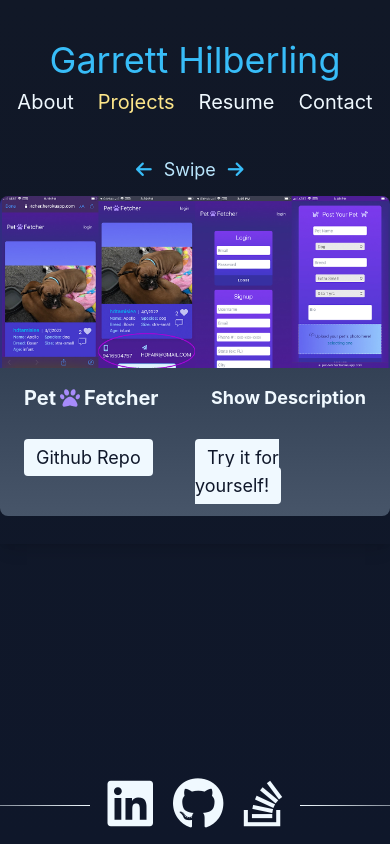
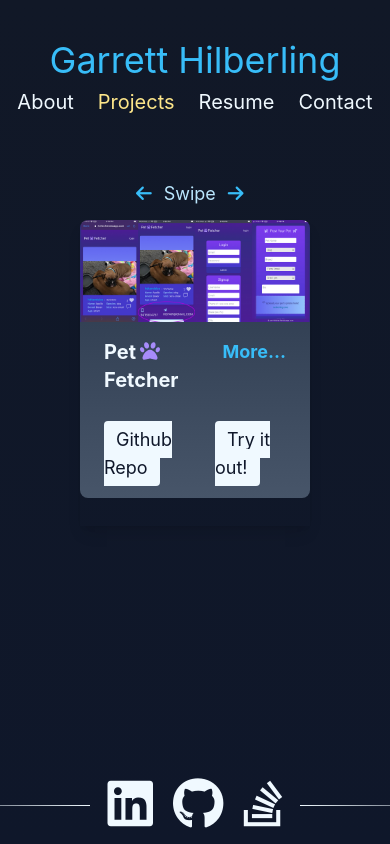
Before and after one commit to garretthilberling/hilberling-react-portfolio, a React (Create React App) app: page / in a window 390 px wide. Built offline with nearby package versions, Linux system fonts and the light colour scheme; what tw-elements would draw is missing.

Commit message:
fixed issue with buttons for mobile

```diff
--- a/package.json
+++ b/package.json
@@ -16,6 +16,7 @@
     "react": "^18.1.0",
     "react-chartjs-2": "^4.1.0",
     "react-dom": "^18.1.0",
+    "react-router-dom": "^6.3.0",
     "react-scripts": "5.0.1",
     "tw-elements": "^1.0.0-alpha12",
     "web-vitals": "^2.1.4"
--- a/src/App.js
+++ b/src/App.js
@@ -9,12 +9,10 @@ import Footer from './components/Footer';
 function App() {
   const [categories] = useState([
     {
-      name: 'projects',
-      description: "Here are the applications I have built so far, including some group projects."
+      name: 'projects'
     },
     {
-      name: 'resume',
-      description: 'Here is my resume!'
+      name: 'resume'
     }
   ]);
 
--- a/src/components/About/index.js
+++ b/src/components/About/index.js
@@ -19,7 +19,7 @@ function About({ aboutSelected }) {
             icon: faSmile,
             point:
             <>
-                <p>My passion is creating apps through the <span className="text-sky-300 font-semibold">perspective of the user</span>.  I love creating logic users can interact with directly using JavaScript. My favorite part about developing software is creating an <span className="text-sky-300 font-semibold">experience</span> for the user.</p>
+                My passion is creating apps through the <span className="text-sky-300 font-semibold">perspective of the user</span>.  I love creating logic users can interact with directly using JavaScript. My favorite part about developing software is creating an <span className="text-sky-300 font-semibold">experience</span> for the user.
             </>,
             transition: -40
         },
@@ -27,7 +27,7 @@ function About({ aboutSelected }) {
             icon: faDatabase,
             point:
             <>
-                <p>I really enjoy working with <span className="text-sky-300 font-semibold">databases</span>, and have experience with <span className="text-sky-300 font-semibold">mySQL</span>, <span className="text-sky-300 font-semibold">MongoDB/Mongoose</span>, and <span className="text-sky-300 font-semibold">GraphQL</span>. A well structured <span className="text-sky-300 font-semibold">database architecture</span> that is constructed for optimal performance is just as essential for a satisfying user experience as visual aesthetics.</p>
+                I really enjoy working with <span className="text-sky-300 font-semibold">databases</span>, and have experience with <span className="text-sky-300 font-semibold">mySQL</span>, <span className="text-sky-300 font-semibold">MongoDB/Mongoose</span>, and <span className="text-sky-300 font-semibold">GraphQL</span>. A well structured <span className="text-sky-300 font-semibold">database architecture</span> that is constructed for optimal performance is just as essential for a satisfying user experience as visual aesthetics.
             </>,
             transition: -60
         },
@@ -35,7 +35,7 @@ function About({ aboutSelected }) {
             icon: faCalendarTimes,
             point:
             <>
-              <p>I <span className="text-sky-300 font-semibold">love</span> learning about new languages and technologies. After I am finished with my bootcamp I intend to learn <span className="text-sky-300 font-semibold">C++</span>, <span className="text-sky-300 font-semibold">C#</span>, and <span className="text-sky-300 font-semibold">the .NET framwork</span>.</p>
+              I <span className="text-sky-300 font-semibold">love</span> learning about new languages and technologies. After I am finished with my bootcamp I intend to learn <span className="text-sky-300 font-semibold">C++</span>, <span className="text-sky-300 font-semibold">C#</span>, and <span className="text-sky-300 font-semibold">the .NET framwork</span>.
             </>,
             transition: -80
         },
@@ -43,7 +43,7 @@ function About({ aboutSelected }) {
             icon: faPaw,
             point:
             <>
-               <p>I am a huge fan of <span className="text-sky-300 font-semibold">puppies</span>. It's so bad I even <span className="text-sky-300 font-semibold">led a team</span> in designing an entire application dedicated to them!!</p>
+               I am a huge fan of <span className="text-sky-300 font-semibold">puppies</span>. It's so bad I even <span className="text-sky-300 font-semibold">led a team</span> in designing an entire application dedicated to them!!
             </>,
             transition: -100
         }
--- a/src/components/Nav/index.js
+++ b/src/components/Nav/index.js
@@ -18,12 +18,12 @@ function Nav(props) {
     return (
         <header className="p-5 py-10">
             <div className="flex items-center justify-center mb-2">
-                <h2><a data-testid="link" href="https://github.com/garretthilberling" className="text-4xl text-sky-400">Garrett Hilberling</a></h2>
+                <h2><a data-testid="link" href="/" className="text-4xl text-sky-400">Garrett Hilberling</a></h2>
             </div>
             <nav className="flex items-center justify-center">
                 <ul className="flex flex-row">
                     <li className="mx-3">
-                        <a data-testid="about" className={`hover:text-sky-200 text-xl transition-all ease-in-out duration-300 ${
+                        <a data-testid="about" className={`hover:text-sky-200 text-xl ${
                             aboutSelected && !contactSelected && 'text-amber-200 hover:text-amber-300'
                             }`} href="#about" onClick={() => { setContactSelected(false); setAboutSelected(true);}}>About<span className="hidden 2xl:contents xl:contents lg:contents md:contents"> Me</span></a>
                     </li>
@@ -33,7 +33,7 @@ function Nav(props) {
                     key={category.name}
                     >
                     <a
-                        className={`hover:text-sky-200 text-xl transition-all ease-in-out duration-300 ${
+                        className={`hover:text-sky-200 text-xl ${
                             currentCategory.name === category.name && !contactSelected && !aboutSelected && 'text-amber-200 hover:text-amber-300'
                             }`}
                         href={`#${category.name}`}
@@ -48,7 +48,7 @@ function Nav(props) {
                     </li>
                 ))}
                     <li className={`mx-3`}>
-                        <a className={`hover:text-sky-200 text-xl transition-all ease-in-out duration-300 ${contactSelected && 'text-amber-200 hover:text-amber-300'}`} href="#contact" onClick={() => { setContactSelected(true); setAboutSelected(false); }}>Contact</a>
+                        <a className={`hover:text-sky-200 text-xl ${contactSelected && 'text-amber-200 hover:text-amber-300'}`} href="#contact" onClick={() => { setContactSelected(true); setAboutSelected(false); }}>Contact</a>
                     </li>
                 </ul>
             </nav>
--- a/src/components/Portfolio/index.js
+++ b/src/components/Portfolio/index.js
@@ -3,7 +3,7 @@ import Resume from '../Resume';
 import Projects from '../Projects';
 
 function Portfolio ({ currentCategory }) {
-  const { name, description } = currentCategory;
+  const { name } = currentCategory;
 
   return(
       <section>
@@ -11,14 +11,12 @@ function Portfolio ({ currentCategory }) {
               <>
                 <Resume
                   name={name}
-                  description={description}
                 ></Resume>
               </>
           ) : (
               <div className="2xl:container 2xl:mx-auto 2xl:px-0 py-3 px-10">
                 <Projects
                   name={name}
-                  description={description}
                 ></Projects>
               </div>
           )
--- a/src/components/Projects/index.js
+++ b/src/components/Projects/index.js
@@ -2,9 +2,10 @@ import React, { useState, useRef, useEffect } from "react";
 import { FontAwesomeIcon } from "@fortawesome/react-fontawesome";
 import { faPaw } from "@fortawesome/free-solid-svg-icons";
 import { SlideFade } from "@chakra-ui/react";
+import { useLocation } from "react-router-dom";
 
 
-function Projects({ name, description }) {
+function Projects({ name }) {
   const paw = (
     <FontAwesomeIcon
       icon={faPaw}
@@ -128,6 +129,7 @@ function Projects({ name, description }) {
   useEffect(() => {
     JSON.stringify(changeUrl);
     console.log(JSON.stringify(changeUrl));
+    console.log()
   }, [changeUrl]);
 
   useEffect(() => {
@@ -148,13 +150,13 @@ function Projects({ name, description }) {
 
   return (
       <SlideFade in={name === 'projects'} offsetX={50} offsetY={0}>
-        <section className="no-scrollbar" onLoad={() => setChangeUrl(window.location.pathname)}>
+        <section className="no-scrollbar 2xl:container 2xl:mx-auto 2xl:px-0 py-3 px-10" onLoad={() => setChangeUrl(window.location.pathname)}>
           <div className="lg:hidden block flex justify-center text-lg text-sky-400 mb-3">
-            <p className="animate-swipe-me"><i class="fa-solid fa-arrow-left pr-3"></i><span className="text-sky-200">Swipe</span><i class="fa-solid fa-arrow-right pl-3"></i></p>
+            <p className="animate-swipe-me"><i className="fa-solid fa-arrow-left pr-3"></i><span className="text-sky-200">Swipe</span><i className="fa-solid fa-arrow-right pl-3"></i></p>
           </div>
             <ul ref={carousel} className="flex overflow-scroll scroll-smooth lg:gap-6 md:gap-3 gap-1 snap-x snap-mandatory touch-pan-x z-0 before:shrink-0 lg:before:w-[30vw] md:before:w-[15vw] before:w-[10vw] after:shrink-0 lg:after:w-[30vw] md:after:w-[15vw] after:w-[10vw] no-scrollbar shadow-lg">
                 {projects.map((project, index) => (
-                    <li className="shrink-0 snap-center lg:w-auto w-full h-full" key={`project-${index}`}>
+                    <li className="shrink-0 snap-center lg:w-auto w-full h-full" key={`project-card-${index}`}>
                         <div className="relative">
                             <img
                                 id={`carousel-item-${index}`}
@@ -170,29 +172,29 @@ function Projects({ name, description }) {
                                 <div className="text-lg">
                                     {smShowDescription ?
                                         <button
-                                            className="hover:text-sky-200 transition-all ease-in-out duration-300"
+                                            className="text-sky-400 hover:text-sky-500 transition-all ease-in-out duration-300"
                                             onClick={() => toggleSmShowDescription(false)}
-                                        >Hide Description</button>
+                                        >Less</button>
                                     :
                                         <button
-                                            className="hover:text-sky-200 transition-all ease-in-out duration-300"
+                                            className="text-sky-400 hover:text-sky-500 transition-all ease-in-out duration-300"
                                             onClick={() => toggleSmShowDescription(true)}
-                                        >Show Description</button>
+                                        >More...</button>
                                     }
                                     </div>
                                 </div>
                               {smShowDescription && <p className="text-lg transition-all ease-in-out duration-300">{project.description}</p>}
                               <div className="flex justify-center pt-6">
-                                <div className="grid grid-cols-2">
+                                <div className="grid grid-cols-2 gap-10">
                                   <div>
                                     <a className="bg-sky-50 hover:bg-slate-900 text-slate-900 hover:text-sky-50 py-2 px-3 text-lg rounded transition-all ease-in-out duration-300" href={project.githubRepo}>Github Repo</a>
                                   </div>
                                   <div>
                                     {
                                       index !== 1 && index !== 2 && index !== 3 ? (
-                                          <a className="bg-sky-50 hover:bg-slate-900 text-slate-900 hover:text-sky-50 py-2 px-3 text-lg rounded transition-all ease-in-out duration-300" href={project.deployedUrl}>Try it for yourself!</a>
+                                          <a className="bg-sky-50 hover:bg-slate-900 text-slate-900 hover:text-sky-50 py-2 px-3 text-lg rounded transition-all ease-in-out duration-300" href={project.deployedUrl}>Try it out!</a>
                                       ) : (
-                                          <a className="bg-sky-50 hover:bg-slate-900 text-slate-900 hover:text-sky-50 pb-2 px-3 text-lg rounded transition-all ease-in-out duration-300" href={project.deployedUrl}>Video Demonstration</a>
+                                          <a className="bg-sky-50 hover:bg-slate-900 text-slate-900 hover:text-sky-50 py-2 px-3 text-lg rounded transition-all ease-in-out duration-300" href={project.deployedUrl}>Video Demo</a>
                                       )
                                     }
                                   </div>
--- a/src/components/Resume/index.js
+++ b/src/components/Resume/index.js
@@ -1,9 +1,11 @@
 import React from 'react';
 import resume from '../../assets/img/resume/resume.pdf';
+import { ScaleFade } from '@chakra-ui/react';
 
-function Resume() {
+function Resume({ name }) {
     return(
         <section>
+            <ScaleFade in={name === 'resume'} transitionDuration="1000ms">
                 <div className="flex justify-center h-max">
                         <iframe
                             title="resume"
@@ -15,6 +17,7 @@ function Resume() {
                             type="application/pdf"
                         />
                 </div>
+            </ScaleFade>
             </section>
     )
 }
--- a/src/index.css
+++ b/src/index.css
@@ -4,6 +4,13 @@
 
 :root {
   background-color: #0f172a;
+}
+
+
+:root::-webkit-scrollbar {
+  display: none;
+  -ms-overflow-style: none;  /* IE and Edge */
+  scrollbar-width: none;  /* Firefox */
 }
 
 html, body {
```
Also changed, not shown: 1 other file (tests, documents, lock files or other folders). Lines whose indentation alone changed are shown as unchanged.
